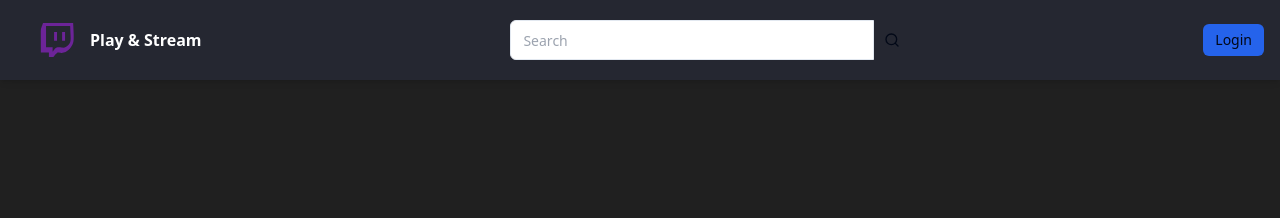
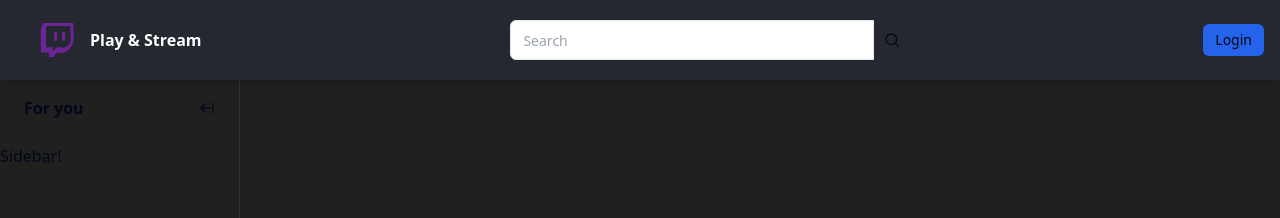
Before and after one commit to JCakaQuang/Twitch-clone, a Next.js app in the folder video-twitch/: page / in a window 1280 px wide. Shown: the top 218 px of the page. Built offline with nearby package versions, Linux system fonts and the light colour scheme; no server answers.

Commit message:
Upgrade sidebar

```diff
--- a/video-twitch/app/(browse)/_component/sidebar/index.tsx
+++ b/video-twitch/app/(browse)/_component/sidebar/index.tsx
@@ -17,9 +17,12 @@ export const Sidebar = async () => {
       <div className="space-y-4 pt-4 lg:pt-0">
         {/* <Following data={following} />
         <Recommended data={recommended} /> */}
-        <p>For you</p>
+      </div>
+      <div>
+        Sidebar!
       </div>
     </Wrapper>
+
   );
 };
 
--- a/video-twitch/app/(browse)/layout.tsx
+++ b/video-twitch/app/(browse)/layout.tsx
@@ -14,7 +14,7 @@ const BrowseLayout = ({
                 <Container>
                     {children}
                 </Container>
-
+                <Sidebar/>
             </div>
         </>
     );
```
